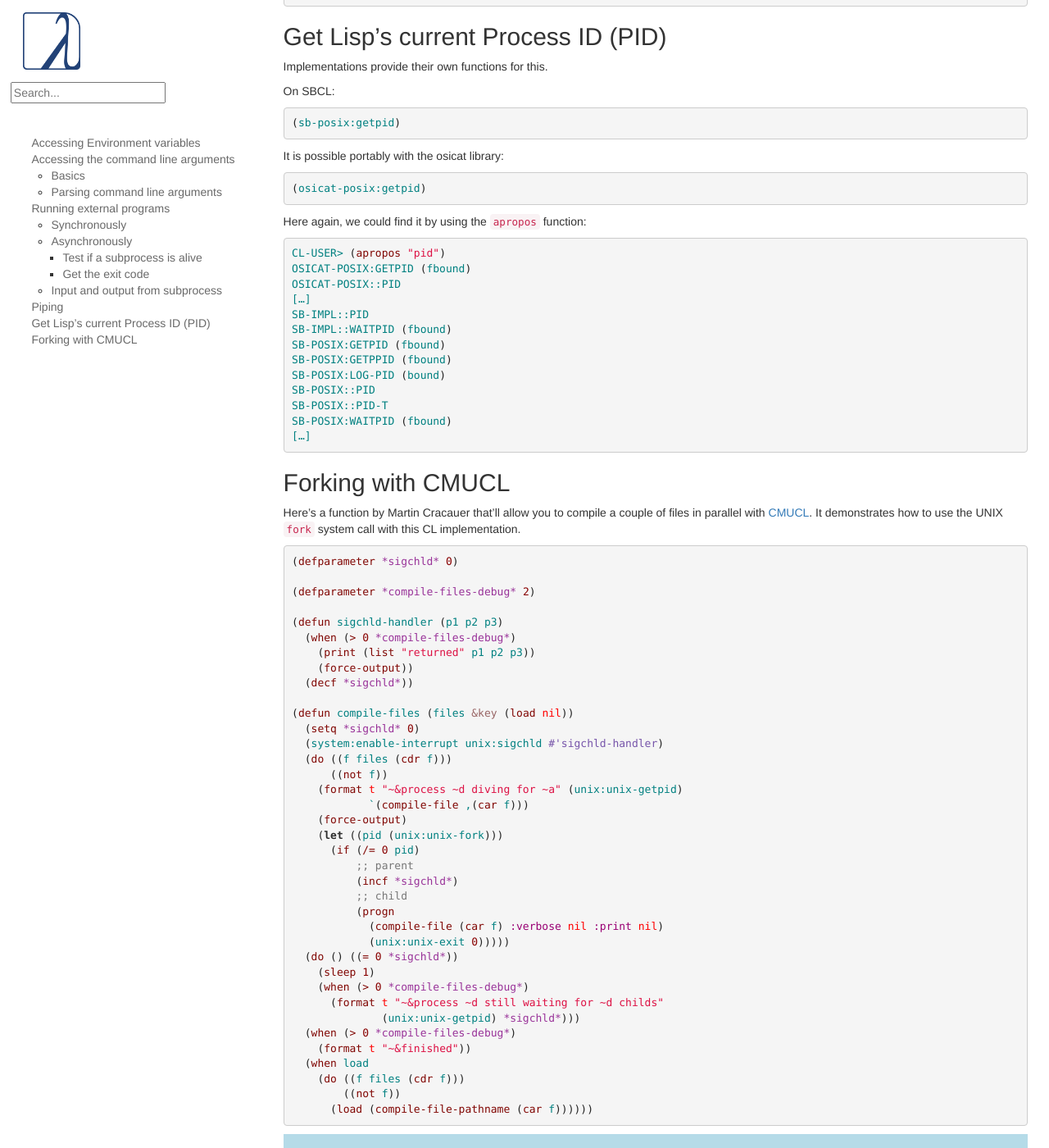
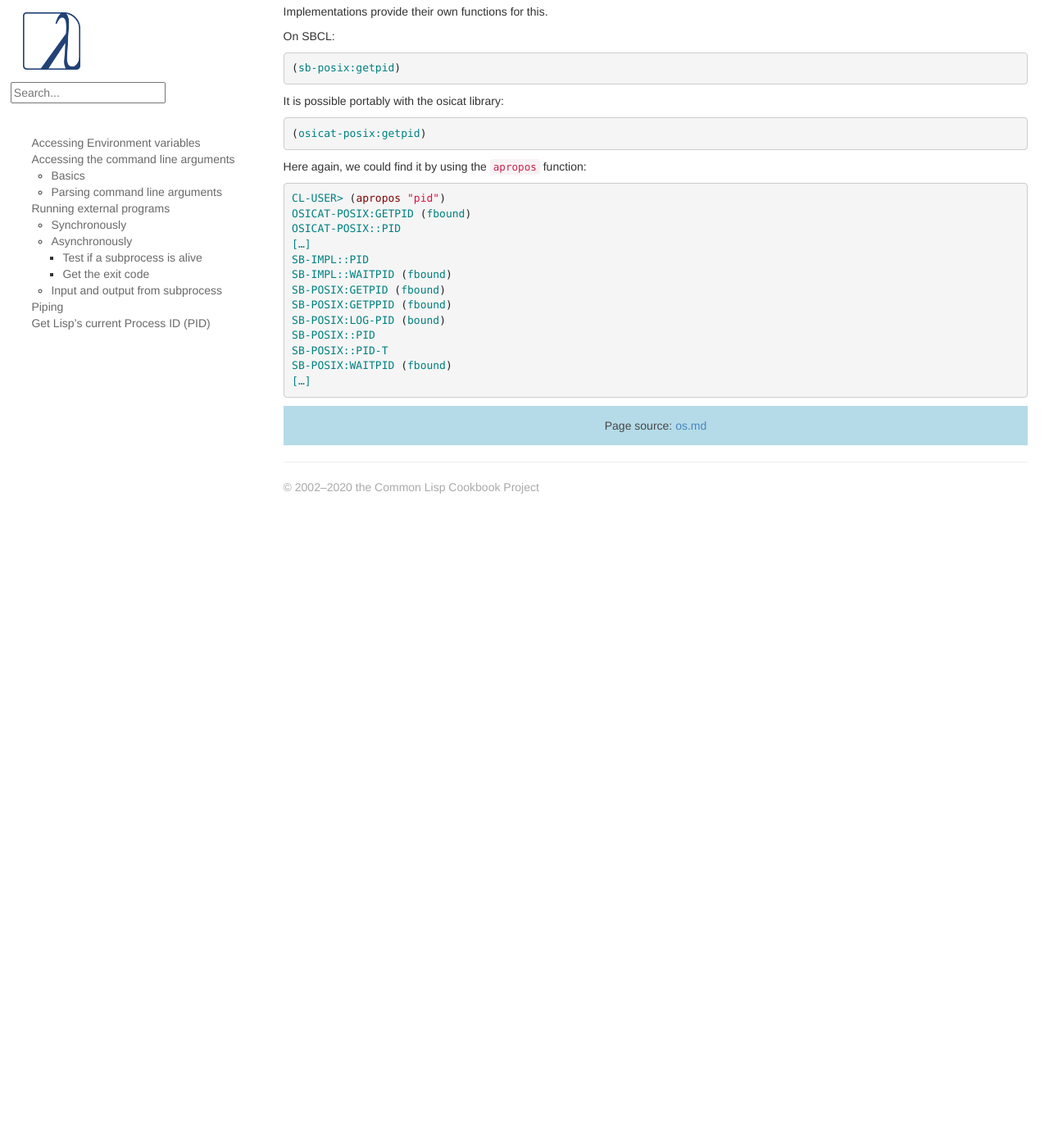
Before and after one commit to LispCookbook/cl-cookbook, a Jekyll site: the page built from os.md, in a window 1280 px wide and 1400 px high, scrolled down 6965 px. Shown: the whole window at 82% size. Built offline with Jekyll 4.4.1, drawn with Linux system fonts in a browser that asks for light colours; after the commit the page ends 7595 px from its top, so only the background shows below that; some of the changed text lies outside the part shown.

Commit message:
(minor) os: rm CMUCL
for #176

```diff
--- a/os.md
+++ b/os.md
@@ -91,17 +91,13 @@
 ("/Users/cbrown/Projects/lisptty/tty-lispworks" "-init" "/Users/cbrown/Desktop/lisp/lispworks-init.lisp")
 ~~~
 
-[CMUCL](http://www.cons.org/cmucl/) has interesting extensions for [manipulating the arguments](https://common-lisp.net/project/cmucl/docs/cmu-user/html/UNIX-Interface.html)
-
 Here's a quick function to return the argument strings list across multiple implementations:
 
 ~~~lisp
 (defun my-command-line ()
   (or
    #+SBCL *posix-argv*
-   #+LISPWORKS system:*line-arguments-list*
-   #+CMU extensions:*command-line-words*
-   nil))
+   #+LISPWORKS system:*line-arguments-list*))
 ~~~
 
 Now it would be handy to access them in a portable way and to parse
@@ -532,50 +528,3 @@
 SB-POSIX:WAITPID (fbound)
 […]
 ~~~
-
-
-<a name="fork-cmucl"></a>
-
-## Forking with CMUCL
-
-Here's a function by Martin Cracauer that'll allow you to compile a couple of files in parallel with [CMUCL](http://www.cons.org/cmucl/). It demonstrates how to use the UNIX [`fork`](http://www.freebsd.org/cgi/man.cgi?query=fork&apropos=0&sektion=0&manpath=FreeBSD+4.5-RELEASE&format=html) system call with this CL implementation.
-
-~~~lisp
-(defparameter *sigchld* 0)
-
-(defparameter *compile-files-debug* 2)
-
-(defun sigchld-handler (p1 p2 p3)
-  (when (> 0 *compile-files-debug*)
-    (print (list "returned" p1 p2 p3))
-    (force-output))
-  (decf *sigchld*))
-
-(defun compile-files (files &key (load nil))
-  (setq *sigchld* 0)
-  (system:enable-interrupt unix:sigchld #'sigchld-handler)
-  (do ((f files (cdr f)))
-      ((not f))
-    (format t "~&process ~d diving for ~a" (unix:unix-getpid)
-            `(compile-file ,(car f)))
-    (force-output)
-    (let ((pid (unix:unix-fork)))
-      (if (/= 0 pid)
-          ;; parent
-          (incf *sigchld*)
-          ;; child
-          (progn
-            (compile-file (car f) :verbose nil :print nil)
-            (unix:unix-exit 0)))))
-  (do () ((= 0 *sigchld*))
-    (sleep 1)
-    (when (> 0 *compile-files-debug*)
-      (format t "~&process ~d still waiting for ~d childs"
-              (unix:unix-getpid) *sigchld*)))
-  (when (> 0 *compile-files-debug*)
-    (format t "~&finished"))
-  (when load
-    (do ((f files (cdr f)))
-        ((not f))
-      (load (compile-file-pathname (car f))))))
-~~~
```
Also changed, not shown: other parts of os.md (+1 -1 lines).
